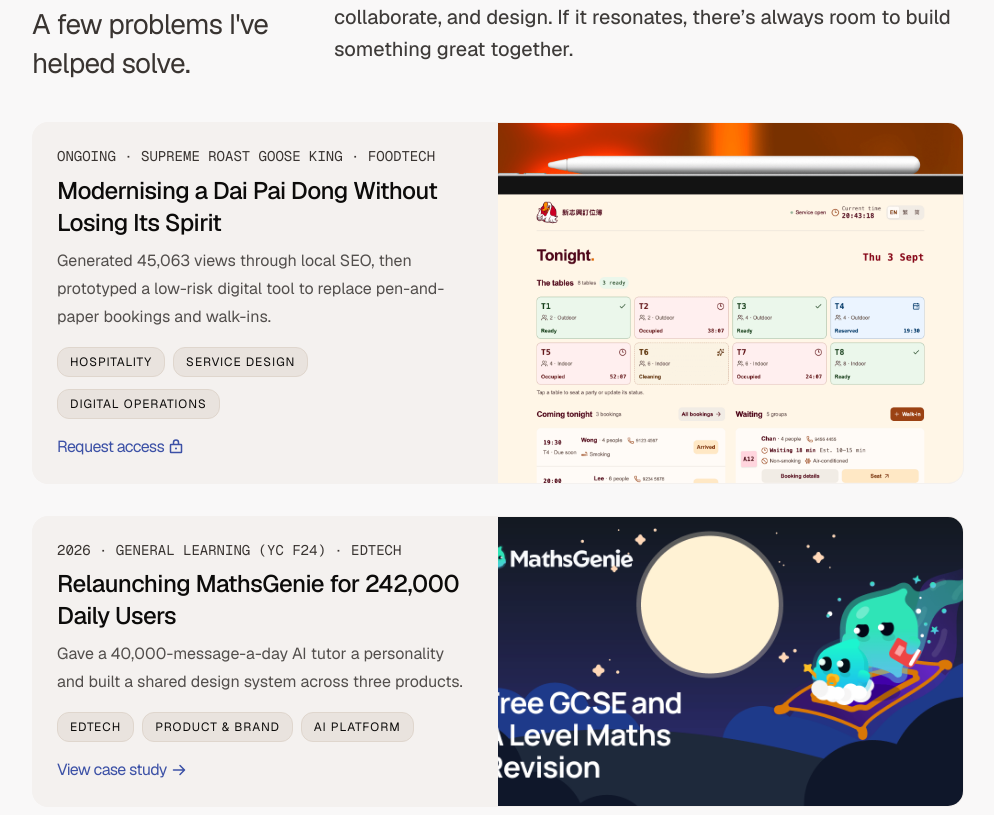
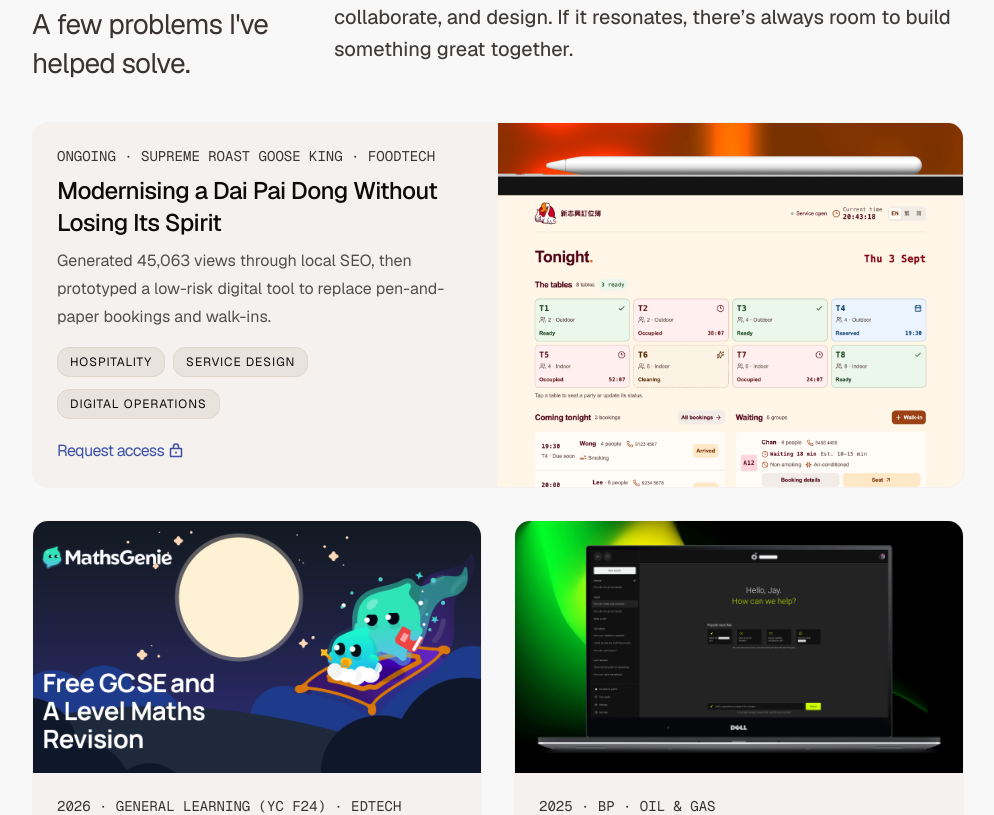
Before and after one commit to J99WNG/jay.wong, a Next.js app: page / in a window 1280 px wide. Shown: the part 931-1746 px from the top of the page, without its empty margins (142-1136 px from the left). Built offline with nearby package versions, Linux system fonts and the light colour scheme.

Commit message:
More case study related UI tweaks

```diff
--- a/app/mathsgenie/_components/CaseStudyContent.tsx
+++ b/app/mathsgenie/_components/CaseStudyContent.tsx
@@ -34,11 +34,11 @@
                 <p>I led the relaunch from a static content product into an AI-layered, gamified learning experience. My focus was giving the AI tutor a distinct persona, supported by reusable interface and motion components that engineering could carry into the product.</p>
                 <ul>
                   <li>
-                    <span className="font-medium text-text-primary">AI tutor persona.</span>{' '}
+                    <span className="font-medium text-text-primary">AI tutor persona;</span>{' '}
                     I defined the tutor&apos;s visual identity, voice and interaction personality, shaping how the Genie appeared, spoke and responded. Working closely with engineering on conversational UI patterns, I carried that persona into the tutoring experience as it scaled to more than 40,000 messages a day.
                   </li>
                   <li>
-                    <span className="font-medium text-text-primary">Systems and motion.</span>
+                    <span className="font-medium text-text-primary">Systems and motion;</span>
                     <ul>
                       <li>Unified the design systems of three subsidiary platforms into a single Figma source of truth.</li>
                       <li>Aligned components and Tailwind tokens across three engineering teams while preserving market-specific needs.</li>
--- a/components/case-study/CaseStudyCard.tsx
+++ b/components/case-study/CaseStudyCard.tsx
@@ -46,7 +46,7 @@
       className={`card h-full ${layout === 'responsive' ? 'md:flex-row' : ''} motion-safe:focus-within:scale-104 motion-safe:hover:scale-104 motion-safe:active:scale-104 motion-safe:data-[touch-active=true]:scale-104 motion-safe:transition-[scale,border-color,box-shadow] motion-safe:duration-[var(--motion-duration-standard)] motion-safe:ease-[var(--motion-ease-spring)]`}
     >
       {/* Card Content */}
-      <div className={`flex flex-col gap-2 p-6 ${layout === 'responsive' ? 'md:w-1/2' : 'w-full'}`}>
+      <div className={`flex flex-1 flex-col gap-2 p-6 ${layout === 'responsive' ? 'md:w-1/2' : 'w-full'}`}>
         <p className="meta-label">
           {year} · {company} · {industry}
         </p>
@@ -62,7 +62,7 @@
         </div>
 
         <TextLink
-          className="mt-2 cursor-pointer justify-start gap-1"
+          className="mt-auto pt-3 cursor-pointer justify-start gap-1"
           href={available ? `/${slug}` : accessRequestHref}
         >
           {available ? 'View case study' : 'Request access'}
--- a/components/case-study/CaseStudyLanding.tsx
+++ b/components/case-study/CaseStudyLanding.tsx
@@ -11,6 +11,8 @@
 };
 
 export function CaseStudyLanding({ project }: CaseStudyLandingProps) {
+  const { badges } = project;
+
   const hasRiveBento = [project.bentoImage2, project.bentoImage3]
     .some((src) => src?.endsWith('.riv'));
 
@@ -65,7 +67,7 @@
             {project.bentoImage3 && renderBentoItem(project.bentoImage3, project.bentoAlt3, project.bentoImage3.endsWith('.riv') ? 'w-full' : 'w-full max-md:h-auto md:h-full')}
           </div>
 
-          <div className="flex w-full max-w-[65ch] flex-col gap-2 text-left sm:mx-auto sm:text-center">
+          <div className="mx-auto flex w-full max-w-[65ch] flex-col items-center gap-2 text-center">
             <span className="font-mono text-base uppercase tracking-tight text-text-tertiary sm:text-lg">
               {project.year} · {project.company} · {project.industry}
             </span>
@@ -75,6 +77,12 @@
             <p className="text-[clamp(1.25rem,2vw,1.5rem)] leading-8 tracking-tight md:leading-9">
               {project.tagline}
             </p>
+
+            <div className="inline-flex w-fit gap-x-2 gap-y-3 mt-2 flex-wrap">
+              {badges.map((badge) => (
+                <p key={badge} className="badge">{badge}</p>
+              ))}
+            </div>
           </div>
         </div>
       </Section>
--- a/components/case-study/MetricCard.tsx
+++ b/components/case-study/MetricCard.tsx
@@ -40,7 +40,7 @@
   return (
     <ul
       className={cn(
-        'm-0 grid list-none auto-rows-fr gap-8 p-0 mb-4',
+        'm-0 grid list-none auto-rows-fr gap-8 p-0 mt-2',
         columnClasses,
         className,
       )}
--- a/components/case-study/ProjectMetadata.tsx
+++ b/components/case-study/ProjectMetadata.tsx
@@ -18,7 +18,7 @@
  */
 export default function ProjectMetadata({ items, className }: ProjectMetadataProps) {
   return (
-    <dl className={cn('project-metadata grid grid-cols-1 gap-x-8 gap-y-6 md:grid-cols-2', className)}>
+    <dl className={cn('project-metadata grid grid-cols-1 gap-10 md:grid-cols-2', className)}>
       {items.map(({ label, value }) => (
         <div key={label} className="content-block">
           <dt className="meta-label">{label}</dt>
--- a/components/home/Collaborations.tsx
+++ b/components/home/Collaborations.tsx
@@ -219,7 +219,7 @@
           role="tooltip"
           id={`tooltip-${activeCompany.id}`}
           style={{ left: mousePos.x, top: mousePos.y }}
-          className="pointer-events-none fixed z-[10000] w-64 rounded-xl bg-bg-tertiary p-2 text-center shadow-xl ring-1 ring-white/10"
+          className="pointer-events-none fixed z-[10000] w-64 rounded-2xl bg-bg-tertiary p-4 text-left shadow-xl ring-1 ring-white/10"
         >
           <span className="mb-0.5 block font-semibold text-text-primary tracking-tight">{activeCompany.name}</span>
           <p className="text-xs leading-relaxed">{activeCompany.roleDescription}</p>
--- a/components/home/Work.tsx
+++ b/components/home/Work.tsx
@@ -26,11 +26,16 @@
                 </div>
             </div>
 
-            <div className="flex flex-col items-center gap-8 mt-10">
-                {caseStudies.map((project) => (
-                    <CaseStudyCard key={project.slug} project={project} />
+            <ul className="mt-10 grid grid-cols-1 gap-8 md:grid-cols-2" aria-label="Featured case studies">
+                {caseStudies.map((project, index) => (
+                    <li key={project.slug} className={`flex min-w-0 ${index === 0 ? 'md:col-span-2' : ''}`}>
+                        <CaseStudyCard
+                            project={project}
+                            layout={index === 0 ? 'responsive' : 'stacked'}
+                        />
+                    </li>
                 ))}
-            </div>
+            </ul>
         </Section>
     )
 };
```
